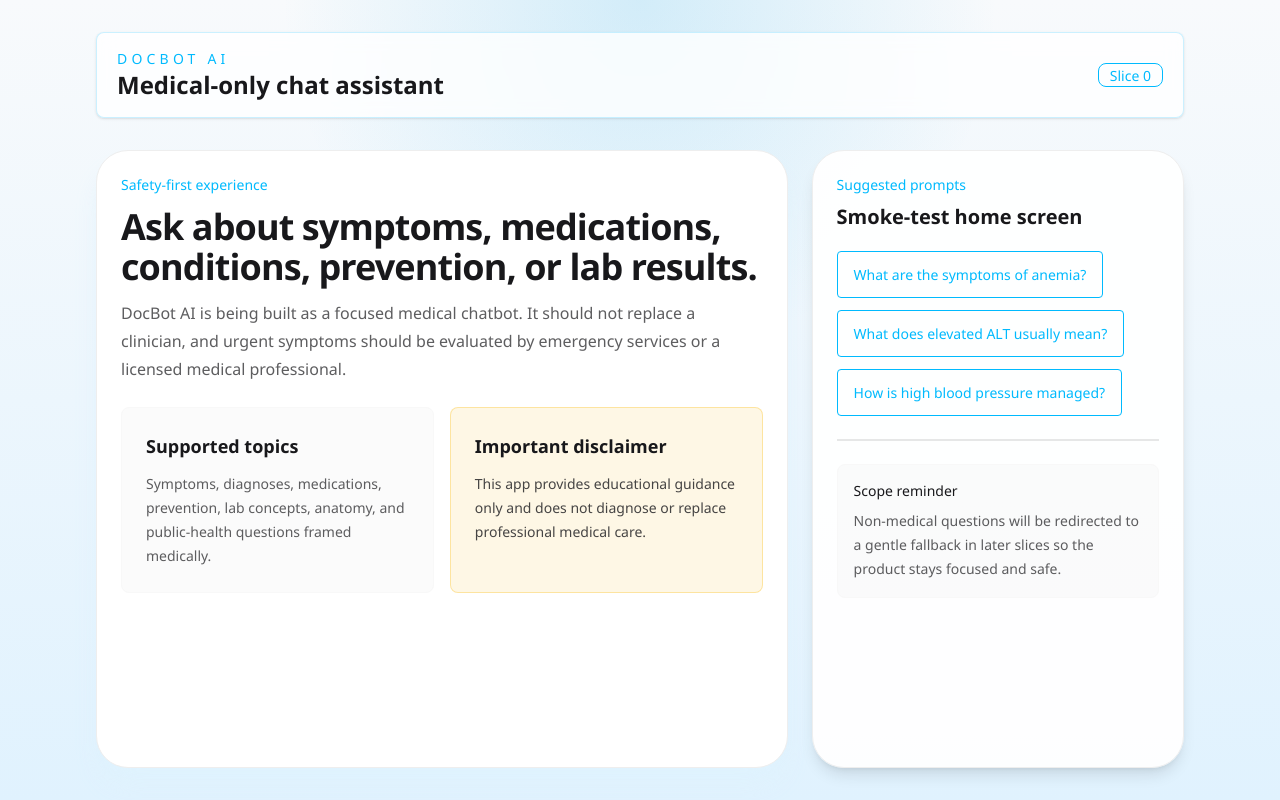
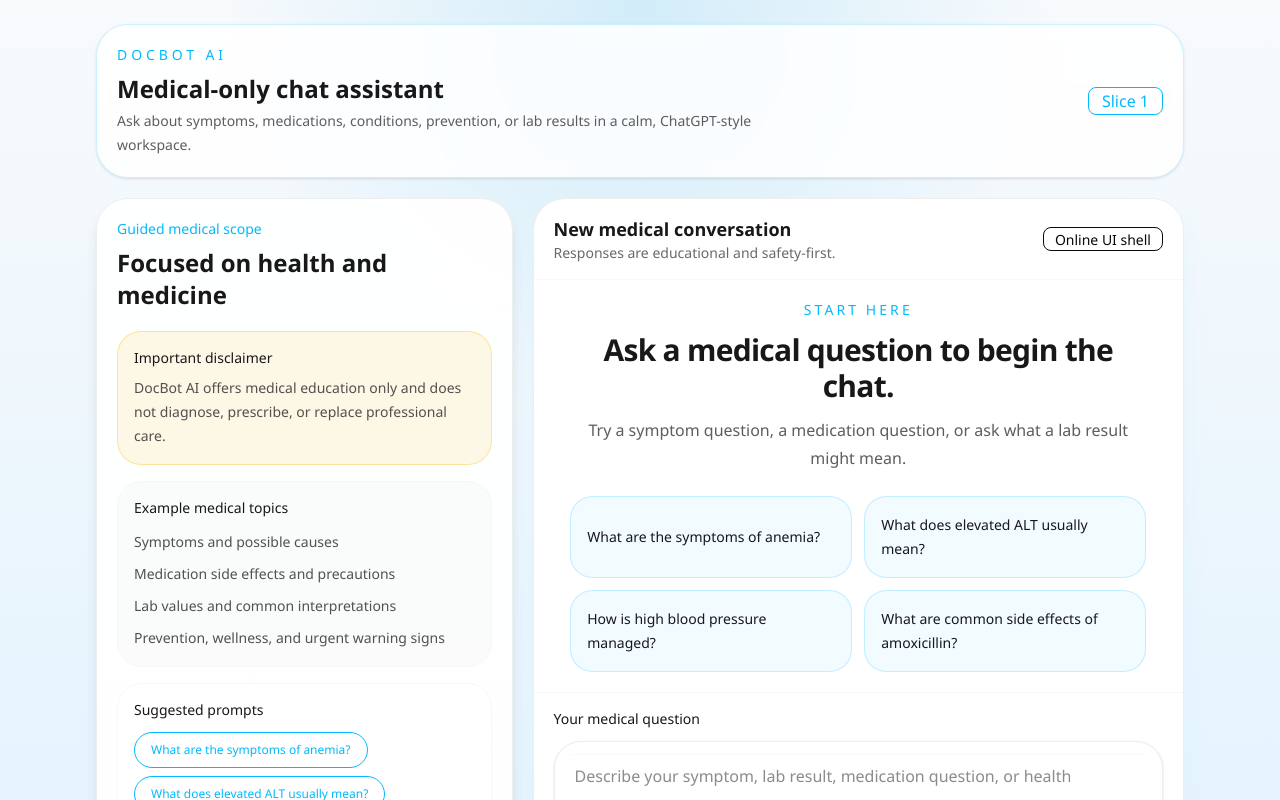
Before and after one commit to aymanebouljam/docbot-ai, a Next.js app: page / in a window 1280 px wide. Shown: the top 800 px of the page. Built offline with nearby package versions, Linux system fonts and the light colour scheme.

Commit message:
feat: mount the chat shell on the home page

```diff
--- a/src/app/page.tsx
+++ b/src/app/page.tsx
@@ -1,93 +1,5 @@
-const suggestedPrompts = [
-  "What are the symptoms of anemia?",
-  "What does elevated ALT usually mean?",
-  "How is high blood pressure managed?",
-];
+import { ChatShell } from "@/features/chat/components/chat-shell";
 
 export default function Home() {
-  return (
-    <main className="min-h-screen bg-[radial-gradient(circle_at_top,_rgba(14,165,233,0.16),_transparent_35%),linear-gradient(180deg,_#f8fafc_0%,_#e0f2fe_100%)]">
-      <div className="mx-auto flex min-h-screen w-full max-w-6xl flex-col px-4 py-8 sm:px-6 lg:px-8">
-        <header className="mb-8 flex items-center justify-between rounded-box border border-info/20 bg-base-100/80 px-5 py-4 shadow-sm backdrop-blur">
-          <div>
-            <p className="text-sm font-medium uppercase tracking-[0.3em] text-info">
-              DocBot AI
-            </p>
-            <h1 className="text-2xl font-semibold text-base-content">
-              Medical-only chat assistant
-            </h1>
-          </div>
-          <span className="badge badge-outline badge-info">Slice 0</span>
-        </header>
-
-        <section className="grid flex-1 gap-6 lg:grid-cols-[1.3fr_0.7fr]">
-          <div className="rounded-[2rem] border border-base-300 bg-base-100 p-6 shadow-xl shadow-sky-100/80">
-            <div className="mb-6 space-y-3">
-              <p className="text-sm font-medium text-info">Safety-first experience</p>
-              <h2 className="text-4xl font-semibold tracking-tight text-balance">
-                Ask about symptoms, medications, conditions, prevention, or lab results.
-              </h2>
-              <p className="max-w-2xl text-base leading-7 text-base-content/70">
-                DocBot AI is being built as a focused medical chatbot. It should
-                not replace a clinician, and urgent symptoms should be evaluated
-                by emergency services or a licensed medical professional.
-              </p>
-            </div>
-
-            <div className="grid gap-4 md:grid-cols-2">
-              <article className="card border border-base-200 bg-base-200/60">
-                <div className="card-body gap-3">
-                  <h3 className="card-title text-lg">Supported topics</h3>
-                  <p className="text-sm leading-6 text-base-content/70">
-                    Symptoms, diagnoses, medications, prevention, lab concepts,
-                    anatomy, and public-health questions framed medically.
-                  </p>
-                </div>
-              </article>
-              <article className="card border border-warning/30 bg-warning/10">
-                <div className="card-body gap-3">
-                  <h3 className="card-title text-lg">Important disclaimer</h3>
-                  <p className="text-sm leading-6 text-base-content/80">
-                    This app provides educational guidance only and does not
-                    diagnose or replace professional medical care.
-                  </p>
-                </div>
-              </article>
-            </div>
-          </div>
-
-          <aside className="rounded-[2rem] border border-base-300 bg-base-100/95 p-6 shadow-lg">
-            <div className="mb-5">
-              <p className="text-sm font-medium text-info">Suggested prompts</p>
-              <h2 className="mt-2 text-xl font-semibold">Smoke-test home screen</h2>
-            </div>
-
-            <div className="space-y-3">
-              {suggestedPrompts.map((prompt) => (
-                <button
-                  key={prompt}
-                  type="button"
-                  className="btn btn-outline btn-info h-auto min-h-0 justify-start whitespace-normal px-4 py-3 text-left font-normal"
-                >
-                  {prompt}
-                </button>
-              ))}
-            </div>
-
-            <div className="divider" />
-
-            <div className="rounded-box border border-base-200 bg-base-200/60 p-4">
-              <p className="text-sm font-medium text-base-content">
-                Scope reminder
-              </p>
-              <p className="mt-2 text-sm leading-6 text-base-content/70">
-                Non-medical questions will be redirected to a gentle fallback in
-                later slices so the product stays focused and safe.
-              </p>
-            </div>
-          </aside>
-        </section>
-      </div>
-    </main>
-  );
+  return <ChatShell />;
 }
```
